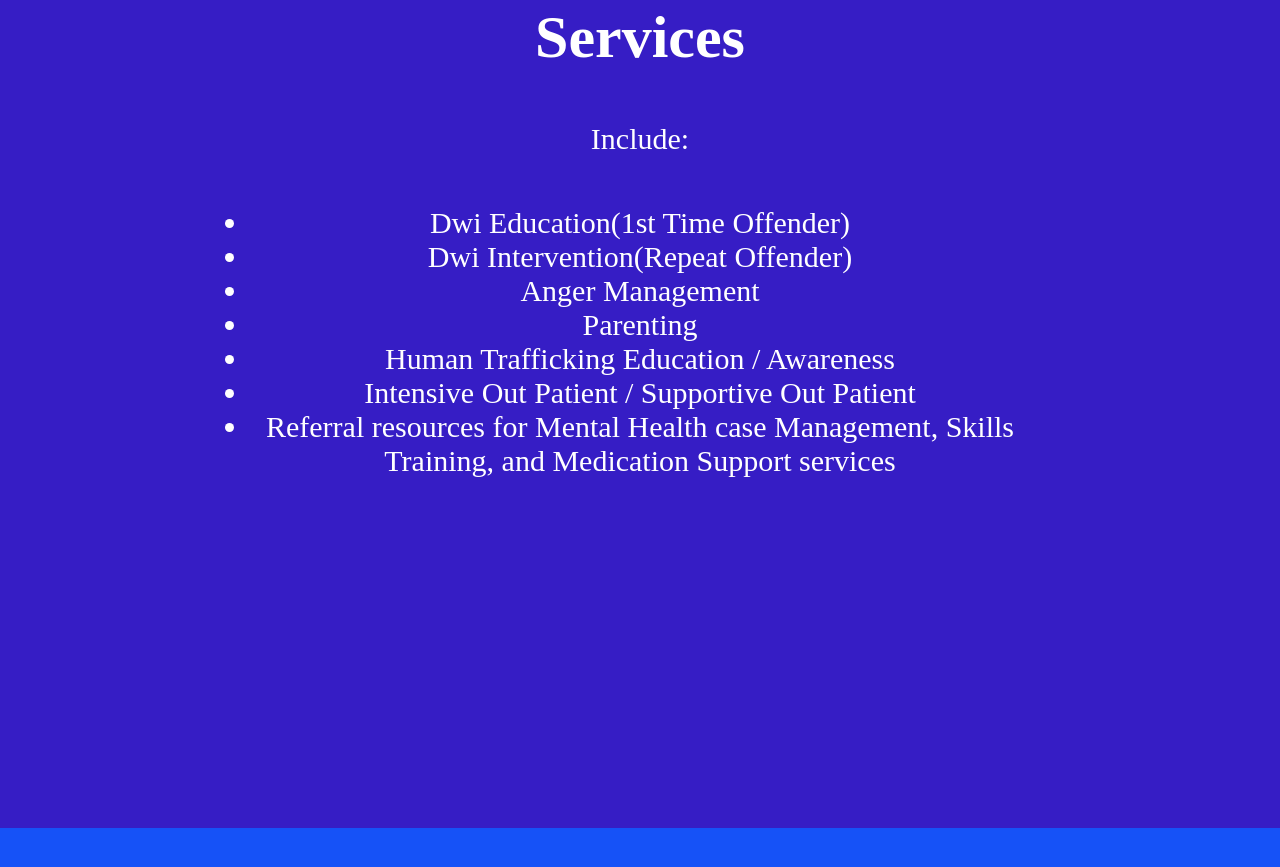
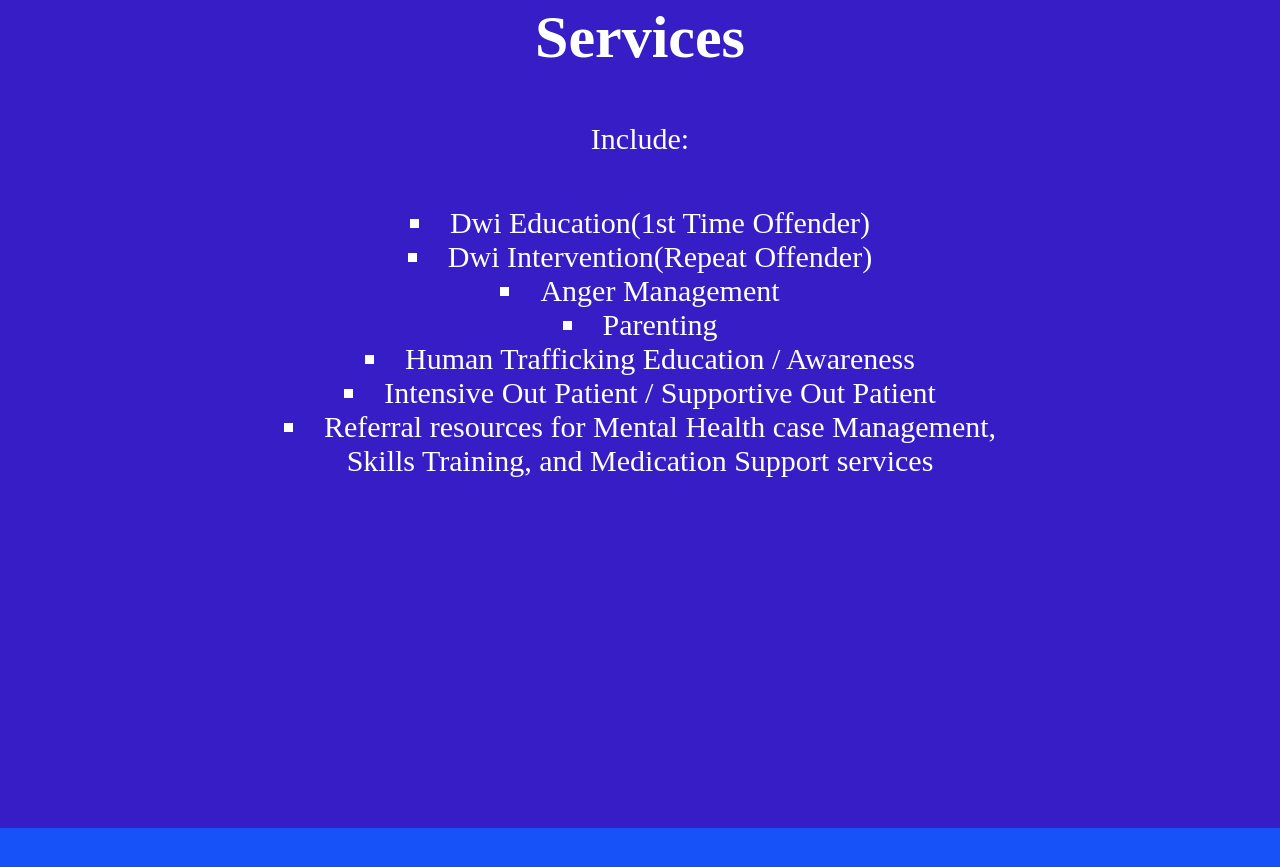
Before and after one commit to jamesma123/TR.github.io, a plain HTML site: page index.html in a window 1280 px wide. Shown: the part 1921-2788 px from the top of the page. Drawn offline with Linux system fonts and the light colour scheme.

Commit message:
Update Team Recovery.css

```diff
--- a/Team Recovery.css
+++ b/Team Recovery.css
@@ -94,11 +94,17 @@ nav{
 
 
   p {
-      border: 50px;
+
       padding: 50px;
+
+
   }
 
+ul{
+    list-style-position: inside;
+    list-style-type: square;
 
+}
 
 
 
```
